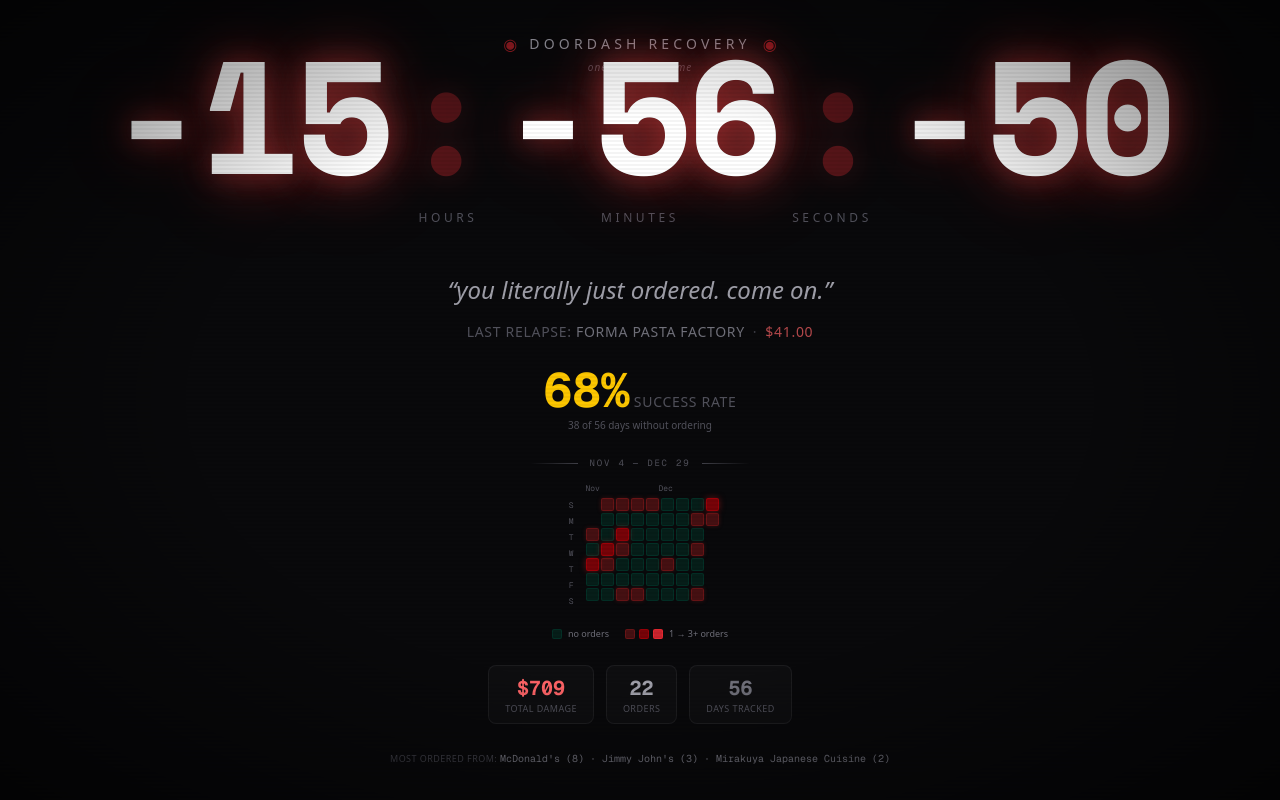
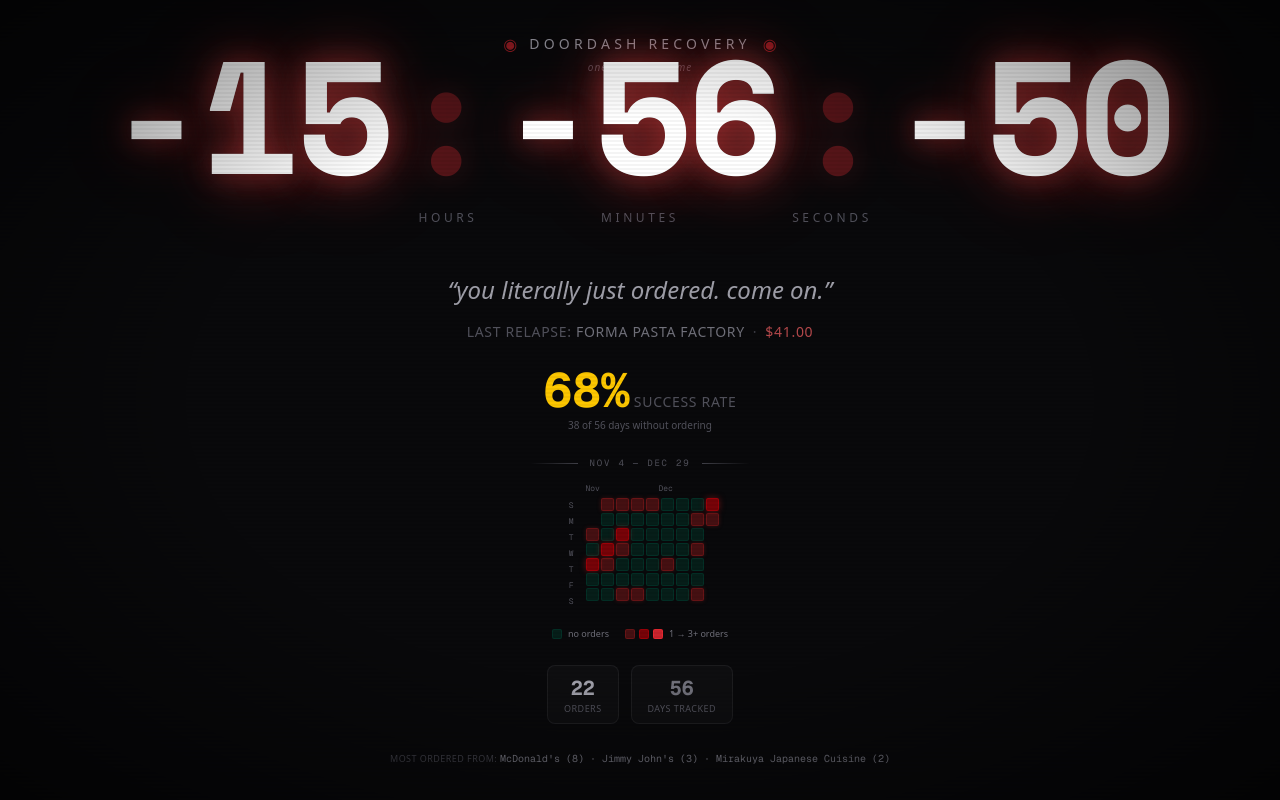
Before and after one commit to aslobodnik/dashboard, a Next.js app: page / in a window 1280 px wide. Built offline with nearby package versions, Linux system fonts and the light colour scheme.

Commit message:
reframe dashboard from money savings to health/weight loss focus

```diff
--- a/src/app/page.tsx
+++ b/src/app/page.tsx
@@ -41,9 +41,9 @@
   if (hours < 12) return "the shame is still fresh.";
   if (hours < 24) return "not even a full day yet.";
   if (hours < 48) return "one day strong. barely.";
-  if (hours < 72) return "48 hours. your wallet is cautiously optimistic.";
+  if (hours < 72) return "48 hours. your metabolism is cautiously optimistic.";
   if (hours < 168) return "almost a week? who even are you?";
-  if (hours < 336) return "two weeks. your bank account weeps with joy.";
+  if (hours < 336) return "two weeks. your jeans might actually fit now.";
   if (hours < 720) return "a month? are you okay? blink twice if you need help.";
   return "legendary. or you forgot your password.";
 }
@@ -82,9 +82,6 @@
   const cleanDays = totalDays - daysWithOrders;
   const successRate = Math.round((cleanDays / totalDays) * 100);
 
-  // Calculate total spend
-  const totalSpend = orderList.reduce((sum, o) => sum + o.total, 0);
-
   // Calculate current streak (days without ordering)
   let streak = 0;
   for (let i = days.length - 1; i >= 0; i--) {
@@ -92,7 +89,7 @@
     else break;
   }
 
-  return { days, totalOrders, daysWithOrders, totalDays, cleanDays, successRate, totalSpend, streak };
+  return { days, totalOrders, daysWithOrders, totalDays, cleanDays, successRate, streak };
 }
 
 function getTopRestaurants(orderList: Order[]) {
@@ -426,10 +423,6 @@
           {/* Secondary stats */}
           <div className="flex justify-center items-stretch gap-2 sm:gap-3 mb-5">
             <div className="bg-zinc-900/40 border border-zinc-800/60 rounded-lg px-3 sm:px-4 py-2 text-center">
-              <div className="text-lg sm:text-xl font-bold text-red-400 font-mono">${activity.totalSpend.toFixed(0)}</div>
-              <div className="text-[8px] sm:text-[9px] text-zinc-600 uppercase tracking-wider">total damage</div>
-            </div>
-            <div className="bg-zinc-900/40 border border-zinc-800/60 rounded-lg px-3 sm:px-4 py-2 text-center">
               <div className="text-lg sm:text-xl font-bold text-zinc-400 font-mono">{activity.totalOrders}</div>
               <div className="text-[8px] sm:text-[9px] text-zinc-600 uppercase tracking-wider">orders</div>
             </div>
```
Also changed, not shown: 1 other file (tests, documents, lock files or other folders).
